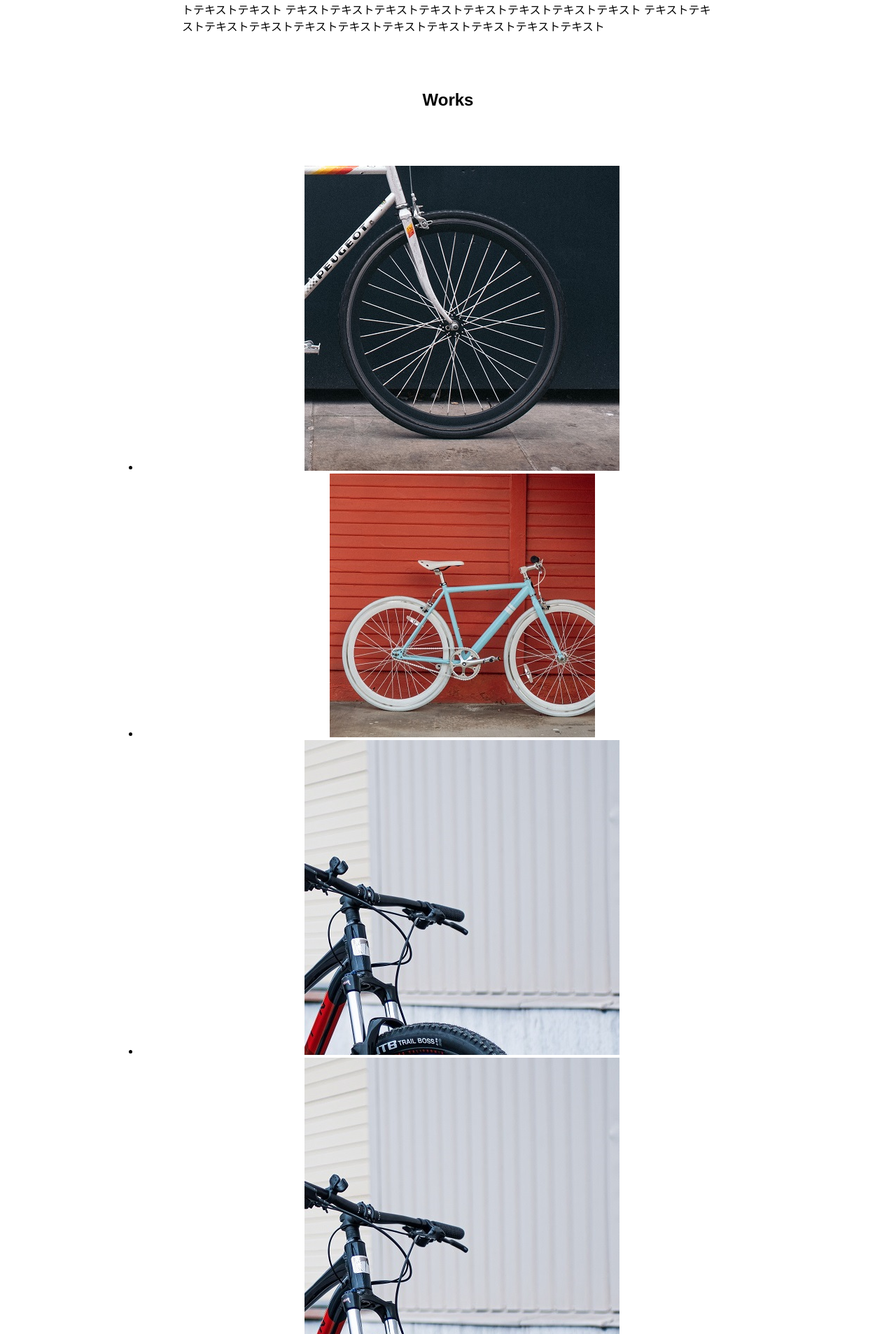
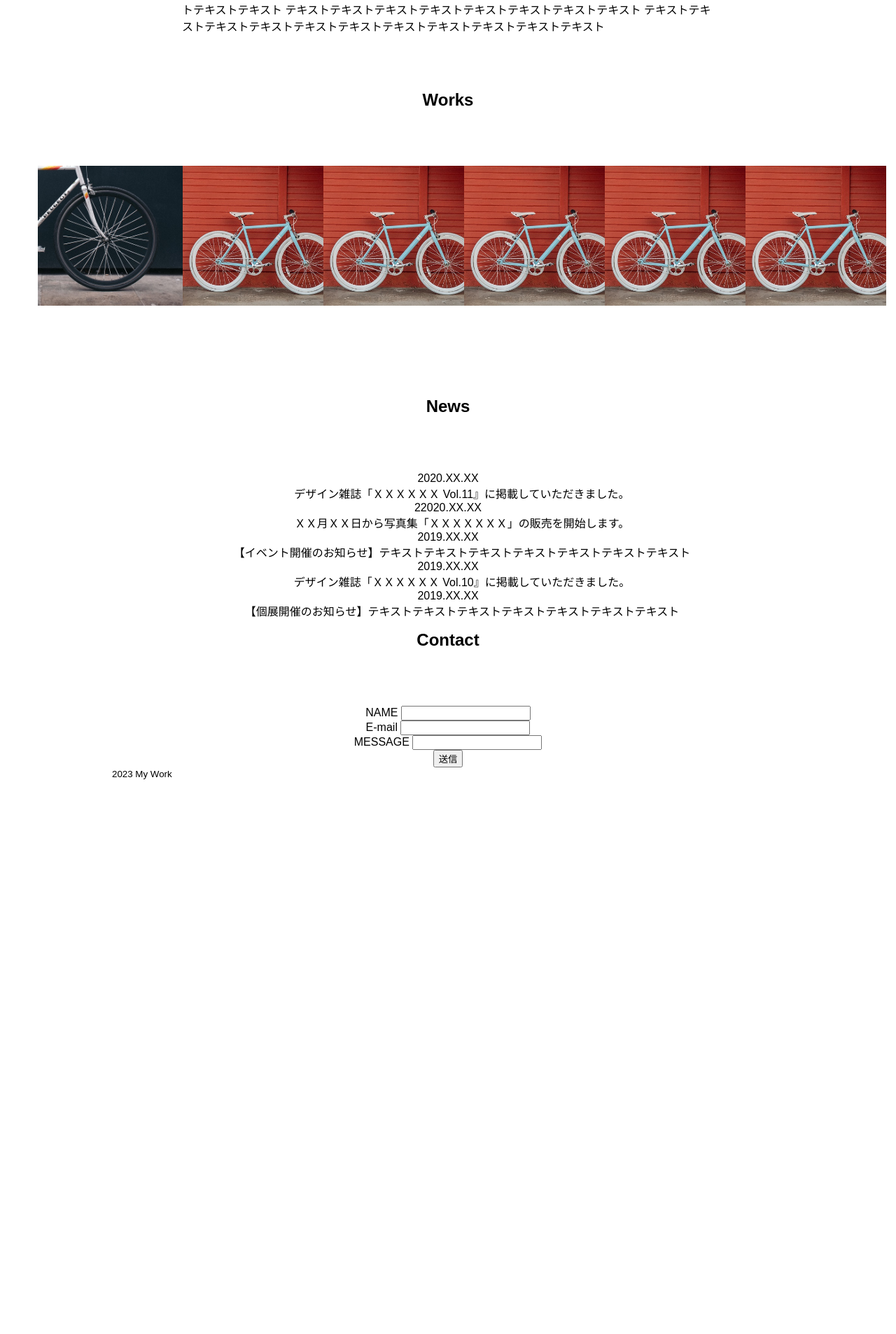
Before and after one commit to bonbo0811/Sample-Website_1-, a PHP site: page /HTML/SecondSite.php in a window 1280 px wide. Shown: the part 1068-2975 px from the top of the page at 70% size. After the commit the page ends 2182 px from the top, so only its background shows below. Run offline with PHP 8.4, Linux system fonts and the light colour scheme.

Commit message:
Works画像追加

```diff
--- a/CSS/Second.css
+++ b/CSS/Second.css
@@ -77,3 +77,15 @@
     text-align: left;
     margin-top: 50px;
 }
+
+.sec .Works ul{
+    height: 250px;
+    display: flex;
+    list-style: none;
+    margin:0 auto;
+    justify-content: center;
+}
+
+.sec .Works ul img{
+    height: 200px;
+}
--- a/HTML/SecondSite.php
+++ b/HTML/SecondSite.php
@@ -49,22 +49,22 @@
                 <div class="Works">
                     <ul>
                         <li>
-                            <img src="images/タイトル①.jpg" alt="自転車の画像">
+                            <img src="../images/タイトル①.jpg" alt="自転車の画像">
                         </li>
                         <li>
-                            <img src="images/タイトル②.jpg" alt="自転車の画像">
+                            <img src="../images/タイトル②.jpg" alt="自転車の画像">
                         </li>
                         <li>
-                            <img src="images/タイトル③.jpg" alt="自転車の画像">
+                            <img src="../images/タイトル②.jpg" alt="自転車の画像">
                         </li>
                         <li>
-                            <img src="images/タイトル③.jpg" alt="自転車の画像">
+                            <img src="../images/タイトル②.jpg" alt="自転車の画像">
                         </li>
                         <li>
-                            <img src="images/タイトル③.jpg" alt="自転車の画像">
+                            <img src="../images/タイトル②.jpg" alt="自転車の画像">
                         </li>
                         <li>
-                            <img src="images/タイトル③.jpg" alt="自転車の画像">
+                            <img src="../images/タイトル②.jpg" alt="自転車の画像">
                         </li>
                     </ul>
                 </div>
```
